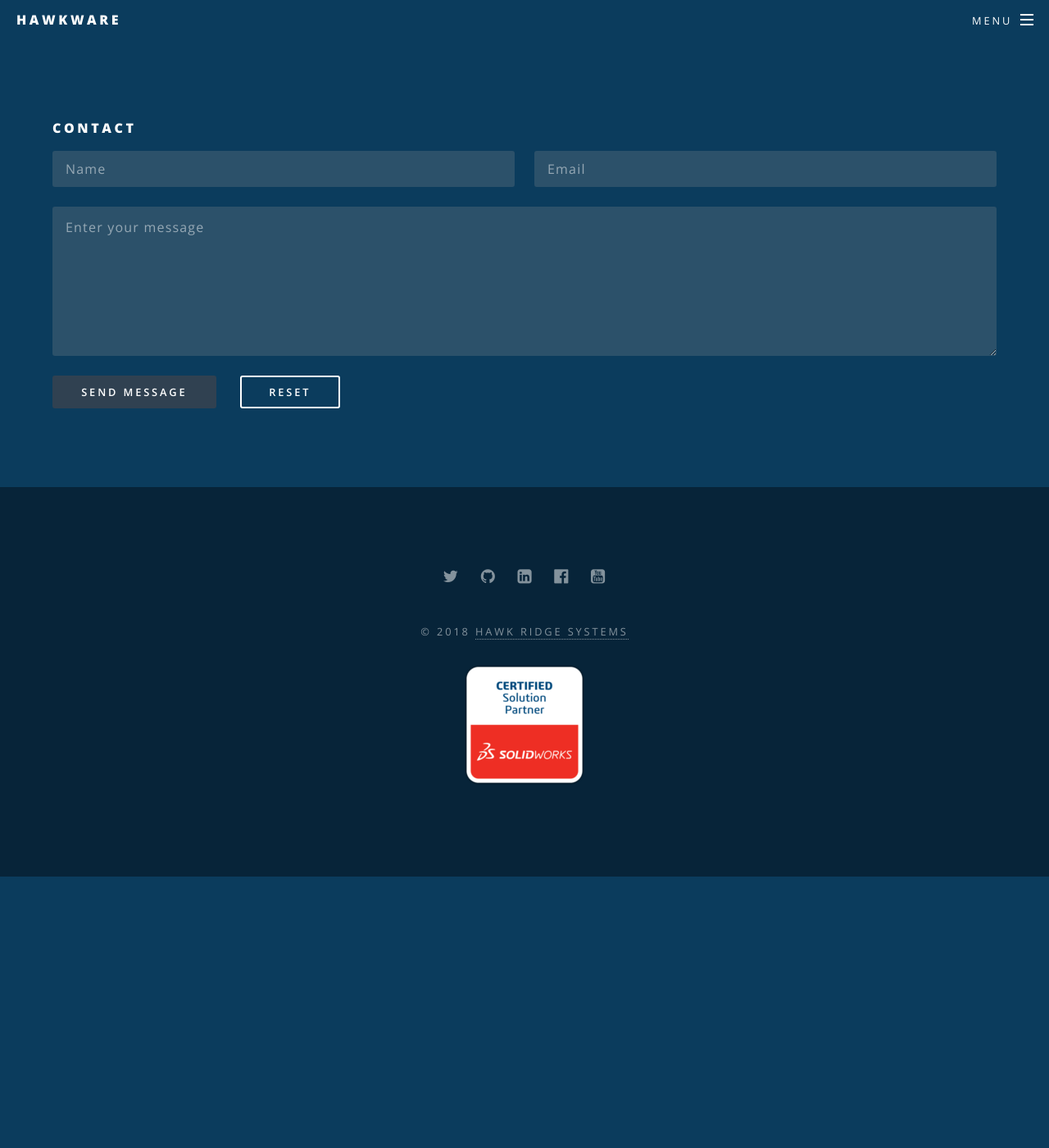
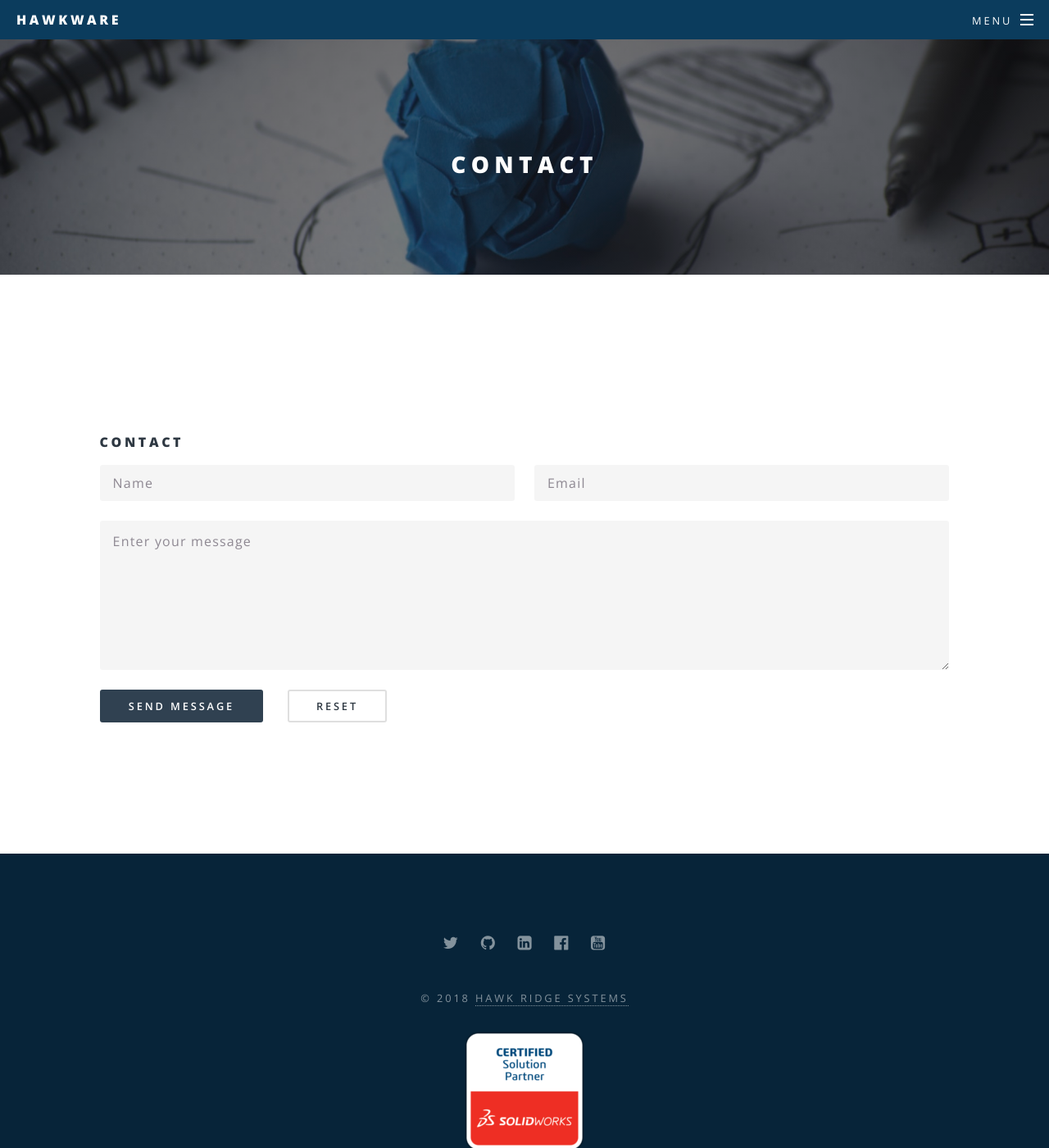
Before and after one commit to hawkwareapps/hawkwareapps.github.io, a Jekyll site: the page built from contact.html, in a window 1280 px wide and 1400 px high. Shown: the whole window at 82% size. Built offline with Jekyll 4.4.1, drawn with Linux system fonts in a browser that asks for light colours.

Commit message:
updated contact form

```diff
--- a/contact.html
+++ b/contact.html
@@ -1,24 +1,24 @@
 ---
-layout: default
+layout: page
 title: Contact
 published: true
 order: 10
 ---
 
 
-<section class="wrapper style4">
+<section class="wrapper style7">
     <div class="inner">
       <h4>Contact</h4>
 				<form method="post" action="https://formspree.io/jesses@hawkridgesys.com" action="#">
 					<div class="row uniform">
 						<div class="6u 12u$(xsmall)">
-							<input type="text" name="name" id="demo-name" value="" placeholder="Name" />
+							<input type="text" name="name" id="demo-name" value="" placeholder="Name" required/>
 						</div>
 						<div class="6u$ 12u$(xsmall)">
-							<input type="email" name="email" id="demo-email" value="" placeholder="Email" />
+							<input type="email" name="email" id="demo-email" value="" placeholder="Email" required/>
 						</div>
 						<div class="12u$">
-							<textarea name="message" id="demo-message" placeholder="Enter your message" rows="6"></textarea>
+							<textarea name="message" id="demo-message" placeholder="Enter your message" rows="6" required></textarea>
 						</div>
 						<div class="12u$">
 							<ul class="actions">
--- a/css/main.scss
+++ b/css/main.scss
@@ -1674,7 +1674,7 @@
 
 	#main {
 		> header {
-			@include padding(12em, 0);
+			@include padding(5em, 0);
 			@include vendor('background-image', ('linear-gradient(top, rgba(0,0,0,0.5), rgba(0,0,0,0.5))', 'url("#{$baseurl}/banner.jpg")'));
 			background-attachment: fixed;
 			background-position: center center;
```
